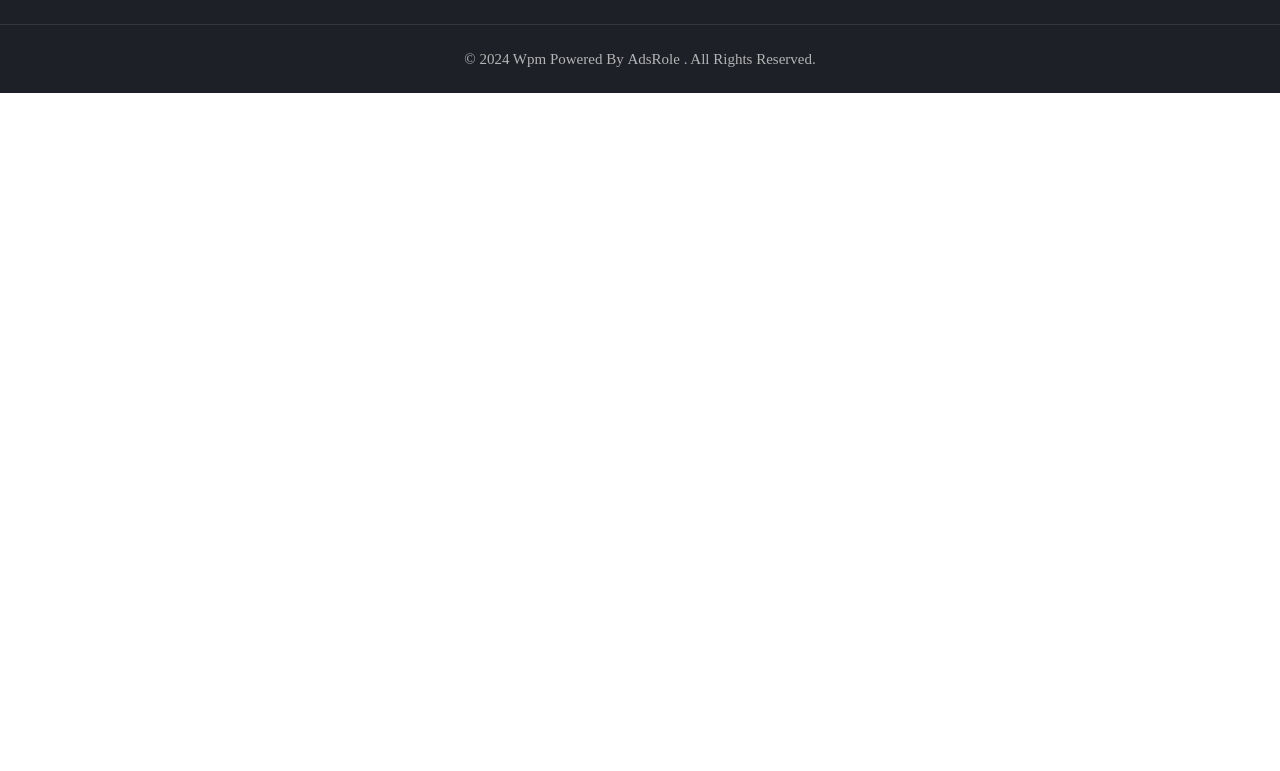
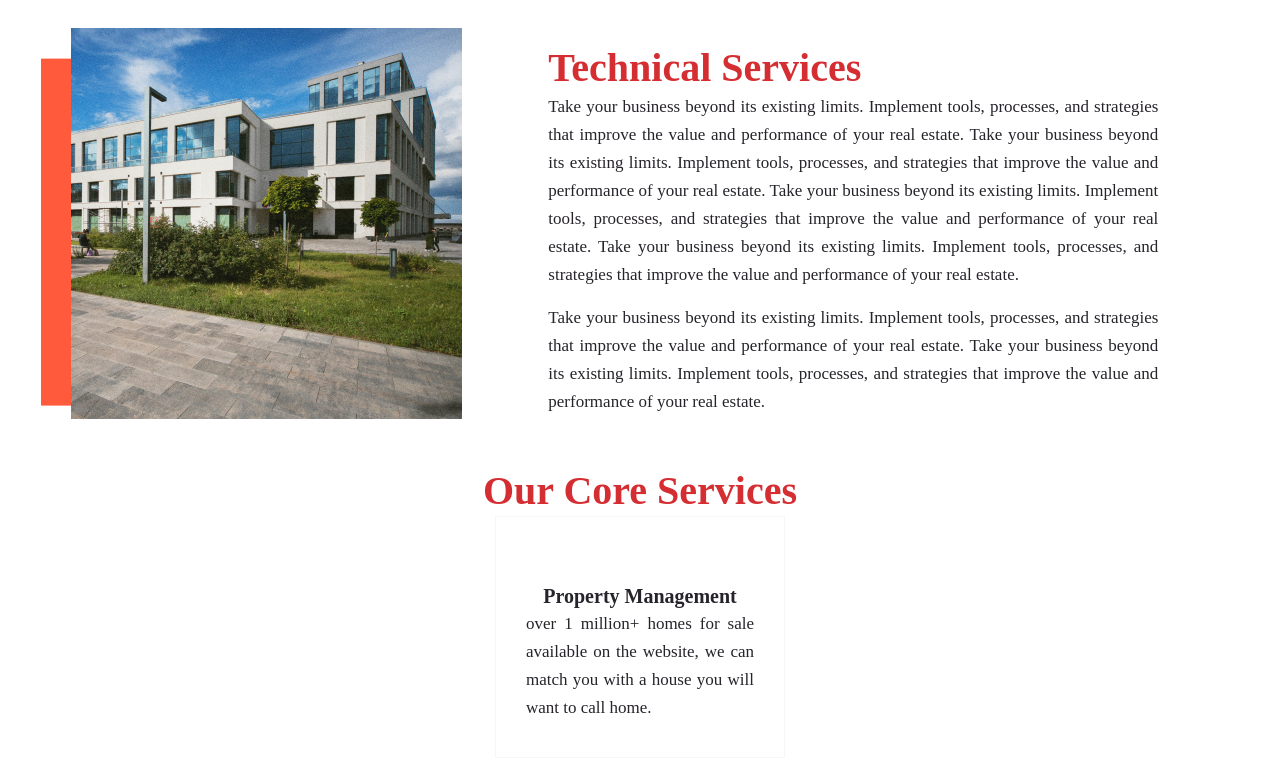
Before and after one commit to sh434/newWeB, a React (Create React App) app: page /technical-service in a window 1280 px wide. Shown: the part 549-1320 px from the top of the page. Before the commit the page ends 800 px from the top, so only its background shows below. Built offline with nearby package versions, Linux system fonts and the light colour scheme.

Commit message:
"create the hedaer and foooter"

```diff
--- a/src/App.js
+++ b/src/App.js
@@ -13,6 +13,7 @@ import ServiceOverview from './pages/ServiceOverview/ServiceOverview';
 import SingleServiceView from './pages/ServiceOverview/SingleServiceView';
 import PropertyCard from './pages/Properties/PropertyCard';
 import PropertiesDetail from './pages/Properties/PropertiesDetail';
+import TechnicalService from './pages/TechnicalService/TechnicalService';
 import AOS from 'aos';
 import 'aos/dist/aos.css';
 import GLightbox from 'glightbox';
@@ -43,7 +44,8 @@ function App() {
           <Route path="/blog" element={<Blog />} />
           <Route path="/BlogDetail/:blogId" element={<BlogDetail />} />
           <Route path="/service" element={<ServiceOverview />} />
-          <Route path="/SingleServiceView/:serviceId" element={<SingleServiceView />} />
+          <Route path="/service" element={<ServiceOverview />} />
+          <Route path="/technical-service" element={<TechnicalService />} />
           <Route path="/property-card" element={<PropertyCard />} />
           <Route path="/PropertiesDetail/:property-cardId" element={<PropertiesDetail />} />
         </Routes>
--- a/src/Styles/global.css
+++ b/src/Styles/global.css
@@ -1,4 +1,127 @@
 :root {
+  --ltn__primary-color: #000000;
+  --ltn__primary-color-2: #041113;
+  /* Darken */
+  --ltn__primary-color-3: #133236;
+  /* Lighten */
+  --ltn__secondary-color: #FF5A3C;
+  --ltn__secondary-color-2: #cb3421;
+  /* Darken */
+  --ltn__secondary-color-3: #fb412a;
+  /* Lighten */
+  --ltn__heading-color: #071c1f;
+  --ltn__paragraph-color: #5C727D;
+  --ltn__heading-font: 'Poppins', sans-serif;
+  --ltn__body-font: 'Nunito Sans', sans-serif;
+  /* Footer ACD2D8 8CB2B2  */
+  --ltn__color-1: #8cb2b2;
+  --ltn__color-2: #ACD2D8;
+  --ltn__color-3: #A3BCC0;
+  --ltn__color-4: #84A2A6;
+  --ltn__color-5: #5C727D;
+  --ltn__color-6: #F5DFDC;
+  /* Gradient Colors */
+  --gradient-color-1: linear-gradient(90deg, rgba(242,139,194,1) 0%, rgba(216,177,242,1) 50%);
+  --gradient-color-2: linear-gradient(to top, rgba(7,28,31,0) 0%, rgba(7,28,31,1) 90%);
+  --gradient-color-3: linear-gradient(to bottom, rgba(7,28,31,0) 0%, rgba(7,28,31,1) 90%);
+  --gradient-color-4: linear-gradient(to top, rgba(242,246,247,0) 0%, rgba(242,246,247,1) 90%);
+  --gradient-color-5: linear-gradient(to bottom, rgba(0,0,0,0) 0%, rgba(0,0,0,0.8) 70%);
+  /* Background Colors ( 1, 2, 3, 4, 5 )  */
+  --section-bg-1: #F2F6F7;
+  /* White */
+  --section-bg-2: #171B2A;
+  /* Black */
+  --section-bg-5: #FFF2F0;
+  /* White */
+  --section-bg-6: #0B2C3D;
+  /* Black */
+  --section-bg-7: #282b38;
+  /* Black */
+  /* Border Colors */
+  --border-color-1: #e5eaee;
+  /* White */
+  --border-color-2: #1e2021;
+  /* Black */
+  --border-color-3: #5C617F;
+  /* Black */
+  --border-color-4: #eb6954;
+  /* Red */
+  --border-color-5: #bc3928;
+  /* Red */
+  --border-color-6: #103034;
+  /* Black */
+  --border-color-7: #d1dae0;
+  /* White */
+  --border-color-8: #f6f6f6;
+  /* White */
+  --border-color-9: #e4ecf2;
+  /* White */
+  --border-color-10: #ebeeee;
+  /* White */
+  --border-color-11: #ededed;
+  /* White */
+  --border-color-12: #e1e6ff;
+  /* White */
+  --border-color-13: #f1f8ff;
+  /* White */
+  /* Box Shadow Colors */
+  --ltn__box-shadow-1: 0 16px 32px 0 rgba(7, 28, 31, 0.1);
+  --ltn__box-shadow-2: 0 0 4px rgba(0, 0, 0, 0.1);
+  /* like border */
+  --ltn__box-shadow-3: 0 1px 6px 0 rgba(32, 33, 36, .28);
+  /* like border GGL */
+  --ltn__box-shadow-4: 0 5px 20px 0 rgba(23, 44, 82, 0.1);
+  --ltn__box-shadow-5: 0 8px 16px 0 rgba(93, 93, 93, 0.1);
+  /* --ltn__box-shadow-6: 0 8px 16px 0 rgba(229, 62, 41, 0.70); */
+  --ltn__box-shadow-6: 0 0 25px 2px rgba(93, 93, 93, 0.2);
+  --ltn__box-shadow-7: 0 0 10px 0px rgba(93, 93, 93, 0.2);
+  /* Common Colors */
+  --black: #000000;
+  --black-2: #22355B;
+  --white: #fff;
+  --white-2: #F2F6F7;
+  --white-3: #e8edee;
+  --white-4: #e6ecf0;
+  --white-5: #f0f4f7;
+  --white-6: #f1f1f1;
+  --white-7: #F7F7F7;
+  --white-8: #FAFAFA;
+  --white-9: #F2F7FA;
+  --white-10: #EDEDED;
+  --red: #FF0000;
+  --red-2: #f34f3f;
+  --red-3: #DB483B;
+  --silver: #C0C0C0;
+  --gray: #808080;
+  --maroon: #800000;
+  --yellow: #FFFF00;
+  --olive: #808000;
+  --lime: #00FF00;
+  --green: #77C720;
+  --green-2: #008000;
+  --aqua: #00FFFF;
+  --teal: #008080;
+  --blue: #0000FF;
+  --navy: #000080;
+  --fuchsia: #B13BFF;
+  --purple: #800080;
+  --pink: #FFC0CB;
+  --nude: #ebc8b2;
+  --orange: #ffa500;
+  --ratings: #FFB800;
+  /* social media colors */
+  --facebook: #365493;
+  --twitter: #3CF;
+  --linkedin: #0077B5;
+  --pinterest: #c8232c;
+  --dribbble: #ea4c89;
+  --behance: #131418;
+  --google-plus: #dd4b39;
+  --instagram: #e4405f;
+  --vk: #3b5998;
+  --wechat: #7bb32e;
+  --youtube: #CB2027;
+  --email: #F89A1E;
   /* --font-body-family: "Poppins" !important;
   --font-heading-family: "Josefin Sans"; */
   --font-body-size: 1.6rem;
--- a/src/layouts/Header/Header.js
+++ b/src/layouts/Header/Header.js
@@ -61,7 +61,7 @@ const Header = () => {
                             <Link to="/advisory-management" className="nav-link">Advisory Management</Link>
                         </li>
                         <li className="nav-item">
-                            <Link to="/advisory-management" className="nav-link">Technical Services</Link>
+                            <Link to="/technical-service" className="nav-link">Technical Services</Link>
                         </li>
                         <li className="nav-item">
                             <Link to="/blog" className="nav-link">Blogs</Link>
--- /dev/null
+++ b/src/pages/TechnicalService/TechnicalService.css
@@ -0,0 +1,29 @@
+.ltn__img-shape-left {
+    padding-left: 30px;
+}
+.ltn__img-shape-left::before {
+    left: 0;
+}
+.ltn__img-shape-left::before, .ltn__img-shape-right::before {
+    position: absolute;
+    content: "";
+    left: 0;
+    top: 50%;
+    -webkit-transform: translateY(-50%);
+    -ms-transform: translateY(-50%);
+    transform: translateY(-50%);
+    height: 85%;
+    width: 30px;
+    background-color: var(--ltn__secondary-color);
+}
+.ltn__img-shape-left, .ltn__img-shape-right {
+    position: relative;
+}
+.about-img-left {
+    margin-right: 30px;
+}
+.ltn__feature-item-6 {
+    border: 1px solid #f6f6f6;
+    margin-bottom: 30px;
+    padding: 40px 30px 35px;
+}
--- /dev/null
+++ b/src/pages/TechnicalService/TechnicalService.js
@@ -0,0 +1,103 @@
+import React from 'react'
+import Dynamic from '../../Components/DynamicBanner/Dynamic'
+import './TechnicalService.css'
+
+const TechnicalService = () => {
+    return (
+
+        <>
+            <Dynamic
+                backgroundImage="/assets/building-view-from-field%201.jpg"
+                heading="Technical Services"
+                subheading="Learn more about our company and values." />
+
+            <div className="ltn__about-us-area">
+                <div className="container">
+                    <div className="row pt-5 pb-5" >
+                        <div className="col-lg-5 d-flex justify-content-center">
+                            <div className="about-us-img-wrap ltn__img-shape-left  about-img-left ">
+                                <img src="assets/analog-landscape-city-with-buildings 1.jpg" alt="Image" />
+                            </div>
+                        </div>
+                        <div className="col-lg-6 pt-4">
+                            <div className="about-us-info-wrap">
+                                <div className="section-title-area ltn__section-title-2--- mb-20">
+
+                                    <h2 className="section-title">
+                                        Technical Services
+                                    </h2>
+                                    <p>
+                                        Take your business beyond its existing limits.
+                                        Implement tools, processes, and strategies that
+                                        improve the value and performance of your real
+                                        estate.
+                                        Take your business beyond its existing limits.
+                                        Implement tools, processes, and strategies that
+                                        improve the value and performance of your real
+                                        estate.
+                                        Take your business beyond its existing limits.
+                                        Implement tools, processes, and strategies that
+                                        improve the value and performance of your real
+                                        estate.
+                                        Take your business beyond its existing limits.
+                                        Implement tools, processes, and strategies that
+                                        improve the value and performance of your real
+                                        estate.
+
+                                    </p>
+                                    <p>
+                                        Take your business beyond its existing limits.
+                                        Implement tools, processes, and strategies that
+                                        improve the value and performance of your real
+                                        estate.
+                                        Take your business beyond its existing limits.
+                                        Implement tools, processes, and strategies that
+                                        improve the value and performance of your real
+                                        estate.
+                                    </p>
+                                </div>
+
+                            </div>
+                        </div>
+                    </div>
+                </div>
+            </div>
+
+            <div className="container">
+                <div className="row">
+                    <div className="col-lg-12">
+                        <h2 className="section-title text-center">Our Core Services</h2>
+
+                    </div>
+                </div>
+                <div className="row  justify-content-center">
+                    <div className="col-lg-3 col-sm-6 col-12">
+                        <div className="ltn__feature-item ltn__feature-item-6 text-center bg-white  box-shadow-1">
+                            <div className="ltn__feature-icon">
+                                <span>
+                                    <i className="flaticon-house" />
+                                </span>
+                                {/* <img src="img/icons/icon-img/21.png" alt="#"> */}
+                            </div>
+                            <div className="ltn__feature-info">
+                                <h3>
+                                    <a href="service-details.html">Property Management</a>
+                                </h3>
+                                <p>
+                                    over 1 million+ homes for sale available on the website, we can
+                                    match you with a house you will want to call home.
+                                </p>
+                                {/* <a class="ltn__service-btn" href="service-details.html">Find A Home <i class="flaticon-right-arrow"></i></a> */}
+                            </div>
+                        </div>
+                    </div>
+
+                </div>
+            </div>
+
+
+        </>
+    )
+}
+
+export default TechnicalService
```
